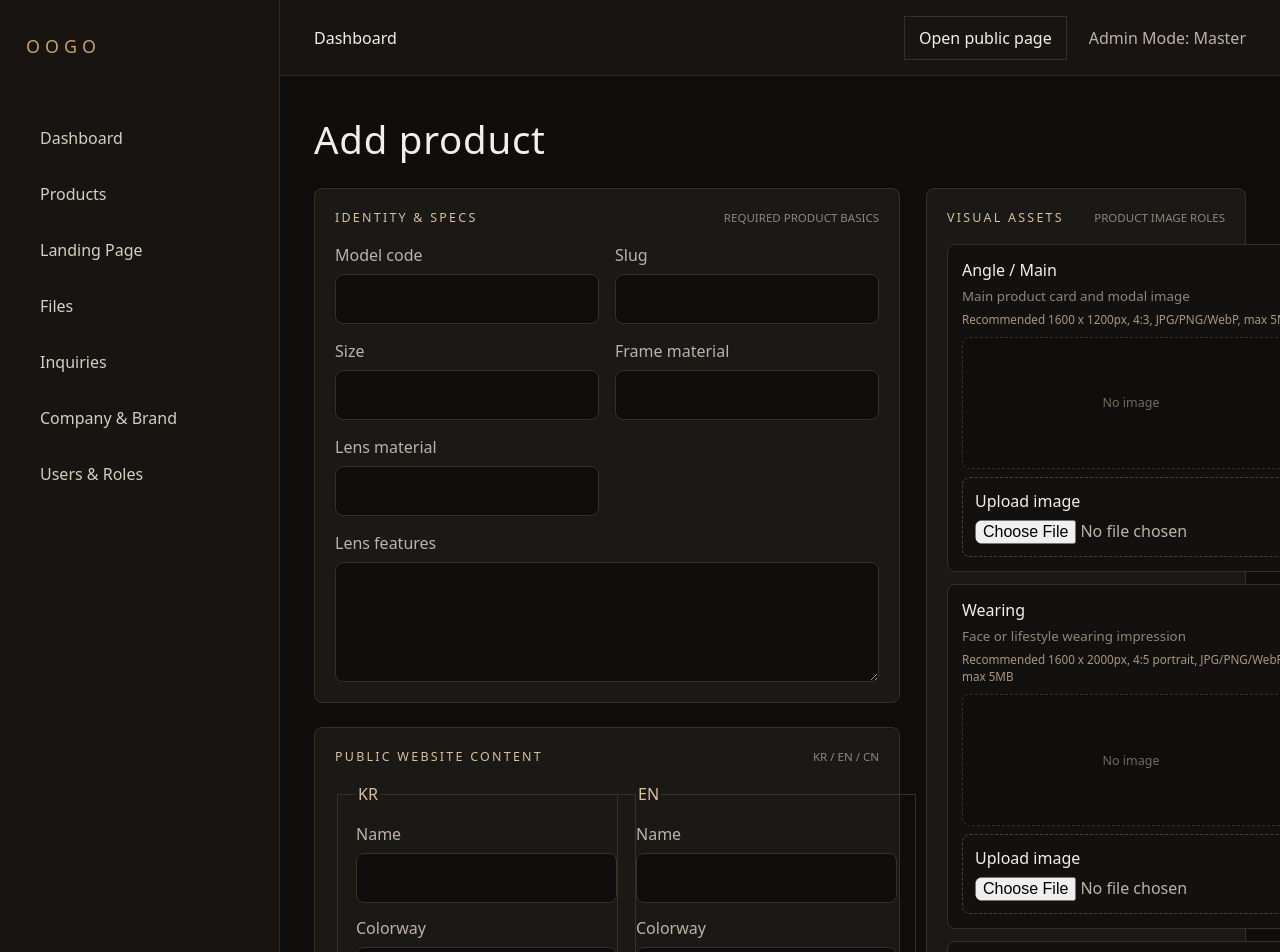
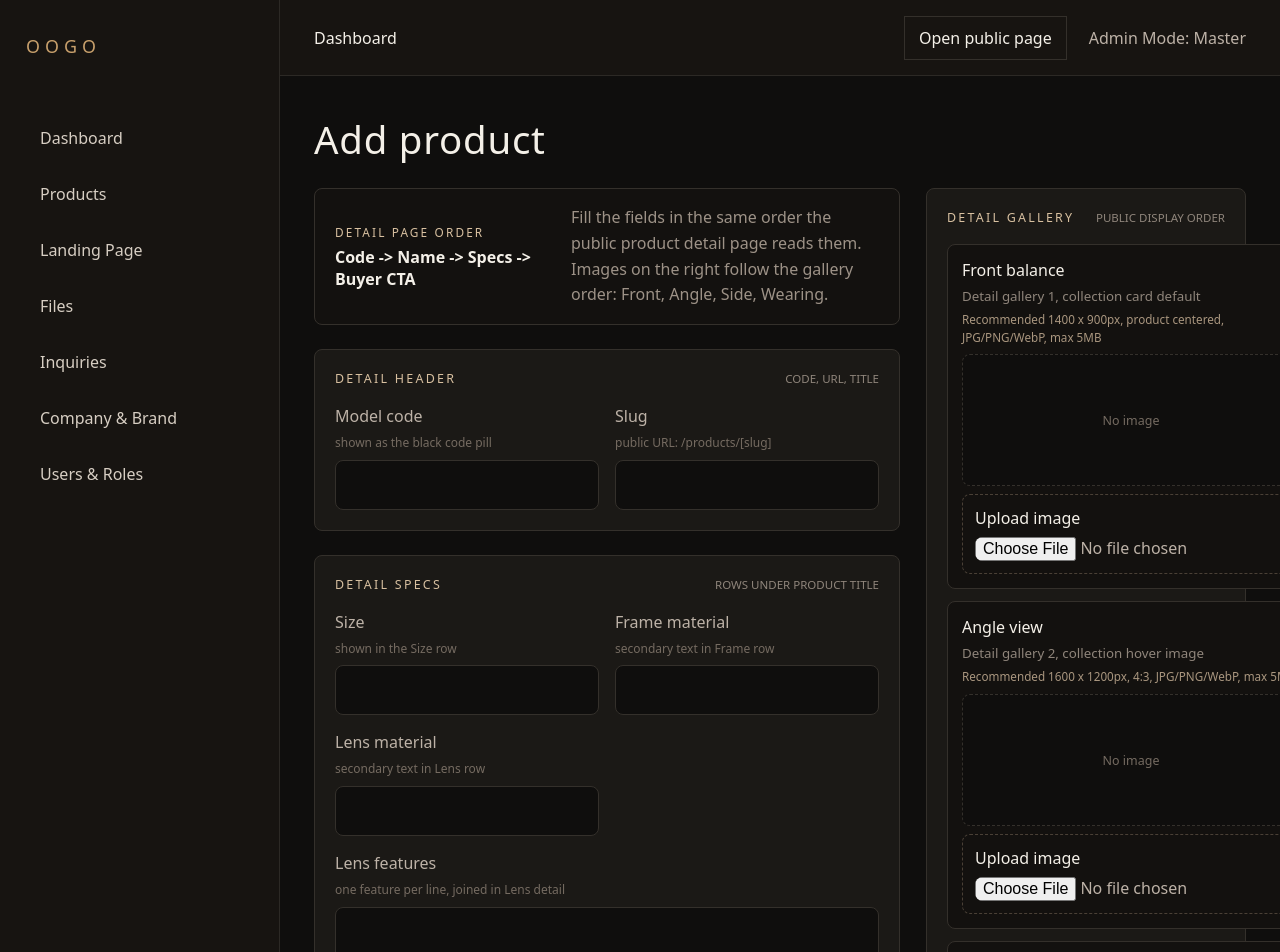
Before and after one commit to joohanny-ux/oogo-web, a Next.js app: page /admin/products/new in a window 1280 px wide. Shown: the top 952 px of the page. Built offline with nearby package versions, Linux system fonts and the light colour scheme.

Commit message:
feat: improve product form detail mapping

```diff
--- a/src/app/globals.css
+++ b/src/app/globals.css
@@ -1918,6 +1918,40 @@ h2 {
   gap: 24px;
 }
 
+.admin-product-map {
+  display: grid;
+  grid-template-columns: minmax(220px, 0.32fr) 1fr;
+  gap: 16px;
+  align-items: center;
+  border: 1px solid #34302b;
+  border-radius: 8px;
+  background: #13110f;
+  padding: 16px 20px;
+}
+
+.admin-product-map div {
+  display: grid;
+  gap: 6px;
+}
+
+.admin-product-map span {
+  color: #d8c0a0;
+  font-size: 0.74rem;
+  letter-spacing: 0.18em;
+  text-transform: uppercase;
+}
+
+.admin-product-map strong {
+  color: #f4f0e8;
+  font-size: 1rem;
+}
+
+.admin-product-map p {
+  color: #9d9287;
+  line-height: 1.6;
+  margin: 0;
+}
+
 .admin-form-section,
 .admin-asset-panel {
   border: 1px solid #34302b;
@@ -1964,6 +1998,13 @@ h2 {
   display: grid;
   gap: 8px;
   color: #bdb2a7;
+}
+
+.admin-form label small,
+.translation-panels label small {
+  color: #756b61;
+  font-size: 0.75rem;
+  line-height: 1.4;
 }
 
 .admin-form input,
@@ -2698,6 +2739,7 @@ h2 {
 
   .admin-card-grid,
   .admin-shortcuts,
+  .admin-product-map,
   .admin-form-grid,
   .translation-panels,
   .landing-editor-grid,
--- a/src/components/admin/ProductForm.tsx
+++ b/src/components/admin/ProductForm.tsx
@@ -1,3 +1,4 @@
+import React from "react";
 import type { Locale } from "@/lib/i18n";
 import { LOCALE_LABELS, LOCALES } from "@/lib/i18n";
 import { getProductImageSlots } from "@/lib/admin-content";
@@ -50,42 +51,60 @@ export function ProductForm({ product, action }: ProductFormProps) {
       {product?.id ? <input type="hidden" name="id" value={product.id} /> : null}
       <div className="admin-product-editor">
         <div className="admin-product-main">
+          <section className="admin-product-map" aria-label="Product detail page field map">
+            <div>
+              <span>Detail page order</span>
+              <strong>Code -&gt; Name -&gt; Specs -&gt; Buyer CTA</strong>
+            </div>
+            <p>
+              Fill the fields in the same order the public product detail page reads them. Images on the right follow
+              the gallery order: Front, Angle, Side, Wearing.
+            </p>
+          </section>
           <section className="admin-form-section">
             <div className="admin-section-heading">
-              <span>Identity & Specs</span>
-              <small>Required product basics</small>
+              <span>Detail header</span>
+              <small>Code, URL, title</small>
             </div>
             <div className="admin-form-grid">
               <label>
-                Model code
+                Model code <small>shown as the black code pill</small>
                 <input name="modelCode" defaultValue={product?.model_code ?? ""} required />
               </label>
               <label>
-                Slug
+                Slug <small>public URL: /products/[slug]</small>
                 <input name="slug" defaultValue={product?.slug ?? ""} required />
               </label>
+            </div>
+          </section>
+          <section className="admin-form-section">
+            <div className="admin-section-heading">
+              <span>Detail specs</span>
+              <small>Rows under product title</small>
+            </div>
+            <div className="admin-form-grid">
               <label>
-                Size
+                Size <small>shown in the Size row</small>
                 <input name="size" defaultValue={product?.size ?? ""} />
               </label>
               <label>
-                Frame material
+                Frame material <small>secondary text in Frame row</small>
                 <input name="frameMaterial" defaultValue={product?.frame_material ?? ""} />
               </label>
               <label>
-                Lens material
+                Lens material <small>secondary text in Lens row</small>
                 <input name="lensMaterial" defaultValue={product?.lens_material ?? ""} />
               </label>
               <label className="admin-wide-field">
-                Lens features
+                Lens features <small>one feature per line, joined in Lens detail</small>
                 <textarea name="lensFeaturesText" defaultValue={(product?.lens_features ?? []).join("\n")} />
               </label>
             </div>
           </section>
           <section className="admin-form-section">
             <div className="admin-section-heading">
-              <span>Public Website Content</span>
-              <small>KR / EN / CN</small>
+              <span>Detail copy</span>
+              <small>KR name is required</small>
             </div>
             <div className="translation-panels">
               {LOCALES.map((locale) => {
@@ -95,15 +114,15 @@ export function ProductForm({ product, action }: ProductFormProps) {
                   <fieldset key={locale}>
                     <legend>{LOCALE_LABELS[locale]}</legend>
                     <label>
-                      Name
+                      Name <small>{locale === "ko" ? "main product title" : "shown below KR title"}</small>
                       <input name={`${locale}.name`} defaultValue={translation.name ?? ""} required={locale === "ko"} />
                     </label>
                     <label>
-                      Colorway
+                      Colorway <small>optional color or tone note</small>
                       <input name={`${locale}.colorway`} defaultValue={translation.colorway ?? ""} />
                     </label>
                     <label>
-                      Description
+                      Description <small>optional detail copy for future sections</small>
                       <textarea name={`${locale}.description`} defaultValue={translation.description ?? ""} />
                     </label>
                   </fieldset>
@@ -114,8 +133,8 @@ export function ProductForm({ product, action }: ProductFormProps) {
         </div>
         <aside className="admin-asset-panel" aria-label="Visual Assets">
           <div className="admin-section-heading">
-            <span>Visual Assets</span>
-            <small>Product image roles</small>
+            <span>Detail gallery</span>
+            <small>Public display order</small>
           </div>
           <div className="admin-image-slots">
             {imageSlots.map((slot) => (
--- a/src/lib/admin-content.ts
+++ b/src/lib/admin-content.ts
@@ -50,28 +50,28 @@ export function getProductImageSlots(): Array<{
 }> {
   return [
     {
-      role: "angle",
-      label: "Angle / Main",
-      note: "Main product card and modal image",
-      guidance: "Recommended 1600 x 1200px, 4:3, JPG/PNG/WebP, max 5MB"
+      role: "front",
+      label: "Front balance",
+      note: "Detail gallery 1, collection card default",
+      guidance: "Recommended 1400 x 900px, product centered, JPG/PNG/WebP, max 5MB"
     },
     {
-      role: "wearing",
-      label: "Wearing",
-      note: "Face or lifestyle wearing impression",
-      guidance: "Recommended 1600 x 2000px, 4:5 portrait, JPG/PNG/WebP, max 5MB"
-    },
-    {
-      role: "front",
-      label: "Front balance",
-      note: "Straight front view",
-      guidance: "Recommended 1400 x 900px, product centered, JPG/PNG/WebP, max 5MB"
+      role: "angle",
+      label: "Angle view",
+      note: "Detail gallery 2, collection hover image",
+      guidance: "Recommended 1600 x 1200px, 4:3, JPG/PNG/WebP, max 5MB"
     },
     {
       role: "side",
       label: "Side profile",
-      note: "Temple and side silhouette",
+      note: "Detail gallery 3, temple and side silhouette",
       guidance: "Recommended 1400 x 900px, product centered, JPG/PNG/WebP, max 5MB"
+    },
+    {
+      role: "wearing",
+      label: "Wearing / Lifestyle",
+      note: "Detail gallery 4, face or showroom lifestyle image",
+      guidance: "Recommended 1600 x 2000px portrait or 2400 x 1500px landscape, JPG/PNG/WebP, max 5MB"
     }
   ];
 }
```
Also changed, not shown: 2 other files (tests, documents, lock files or other folders).
